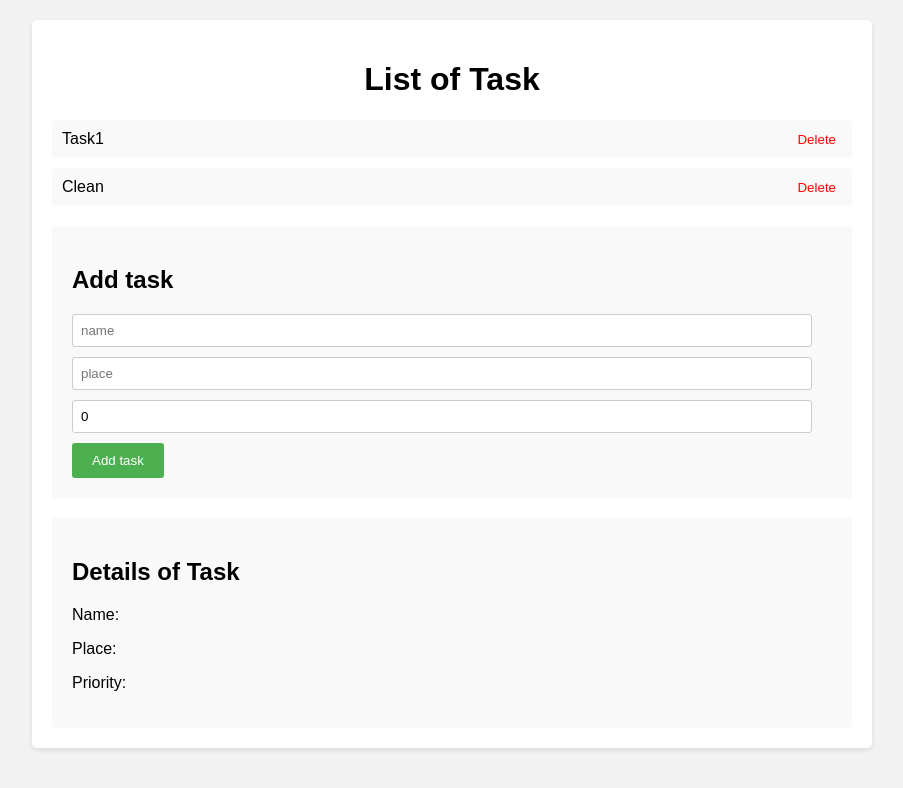
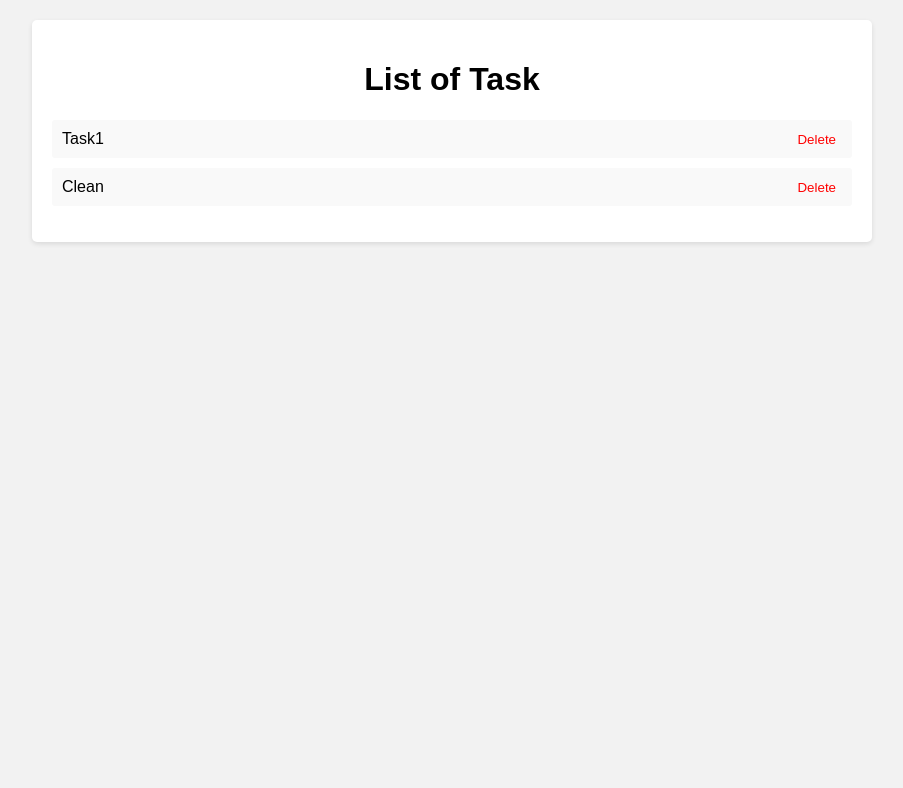
Before and after one commit to neresaas/reactTaskManager, a React (Create React App) app: page / in a window 1280 px wide. Shown: the top 788 px of the page, without its empty margins (188-1091 px from the left). Built offline with nearby package versions, Linux system fonts and the light colour scheme.

Commit message:
Routes in App

```diff
--- a/package.json
+++ b/package.json
@@ -8,6 +8,7 @@
     "@testing-library/user-event": "^13.5.0",
     "react": "^18.2.0",
     "react-dom": "^18.2.0",
+    "react-router-dom": "^6.22.3",
     "react-scripts": "5.0.1",
     "web-vitals": "^2.1.4"
   },
--- a/src/App.js
+++ b/src/App.js
@@ -3,6 +3,7 @@ import { useState} from 'react';
 import DetailsOfTaskComponent from './components/DetailsOfTaskComponent';
 import ListOfTaskComponent from './components/ListOfTaskComponent';
 import CreateTaskComponent from './components/CreateTaskComponent';
+import { Route, Routes } from 'react-router-dom';
 
 function App() {
 
@@ -23,11 +24,20 @@ function App() {
 
   return (
     <div className='container'>
-      <ListOfTaskComponent setTask={setTask} task={task} setTaskSelected={setTaskSelected}/>
+      <Routes>
+        <Route path='/' element={
+          <ListOfTaskComponent setTask={setTask} task={task} setTaskSelected={setTaskSelected}/>
+        }></Route>
 
-      <CreateTaskComponent task={task} setTask={setTask}/>
+        <Route path='/createTask' element={
+          <CreateTaskComponent task={task} setTask={setTask}/>
+        }></Route>
 
-      <DetailsOfTaskComponent task={taskSelected}/>
+        <Route path='/detailsTask' element={
+          <DetailsOfTaskComponent task={taskSelected}/>
+        }></Route>
+      </Routes>
+
     </div>
   );
 }
--- a/src/index.js
+++ b/src/index.js
@@ -1,10 +1,14 @@
 import React from 'react';
 import ReactDOM from 'react-dom/client';
 import App from './App';
+// Hay que instalarla, no viene en react:
+import { BrowserRouter } from 'react-router-dom';
 
 const root = ReactDOM.createRoot(document.getElementById('root'));
 root.render(
   <React.StrictMode>
-    <App />
+    <BrowserRouter>
+      <App />
+    </BrowserRouter>
   </React.StrictMode>
 );
```
Also changed, not shown: 1 other file (tests, documents, lock files or other folders).
